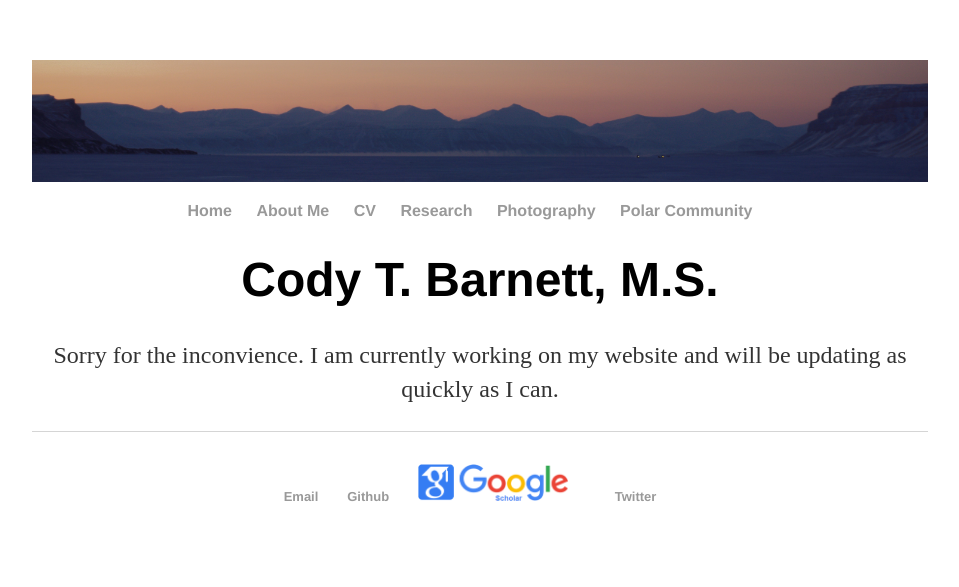
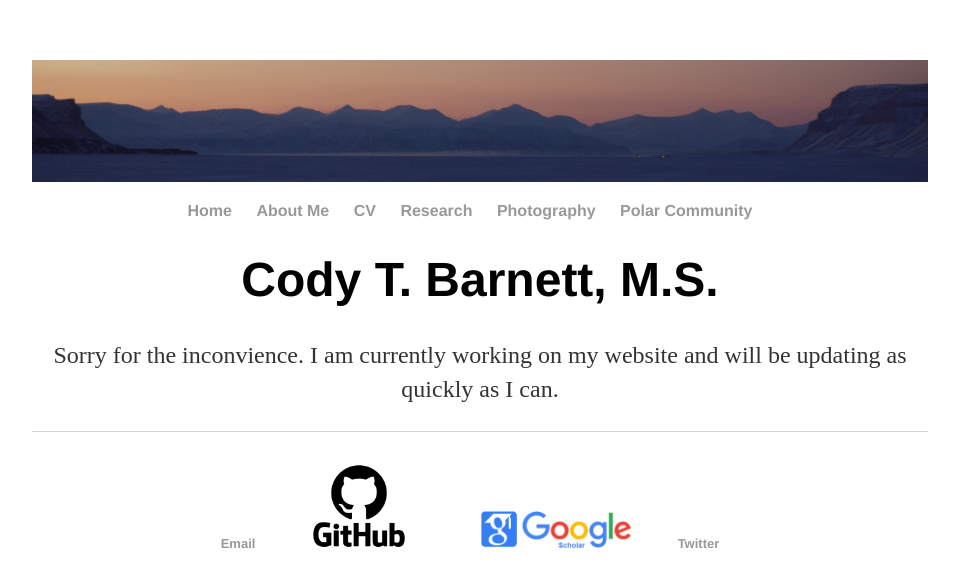
Before and after one commit to Cbarnett207/CBarnett207.github.io, a Jekyll site: the page built from index.html, in a window 1280 px wide. Shown: the top 587 px of the page, without its empty margins (160-1119 px from the left). Built offline with Jekyll 4.4.1, drawn with Linux system fonts in a browser that asks for light colours.

Commit message:
Update default.html
add github logo

```diff
--- a/_layouts/default.html
+++ b/_layouts/default.html
@@ -26,9 +26,11 @@
 			<footer>
 	    		<ul>
 	        		<div align="center"><li><a href="mailto:codybarnett@ku.edu"><font size="2cm">Email</font></a></li>
-					<li><a href="https://github.com/Cbarnett207"><font size="2cm">Github</font></a></li>
+					<li><a href="https://github.com/Cbarnett207"><img src="/images/GitHub_logo.png" width="150pt" alt="GitHub logo"/>&nbsp;&nbsp;</a></li>
 					<li><a href="https://scholar.google.com/citations?hl=en&view_op=list_works&gmla=AJsN-F4UgN5ueqeUOfjsqjmC7_p0A4dthMC9-y24TSlu-DjdC71s1ohvj_F66HKdx54Srv8PvgNy4anPrpieR786HQYsx5WQDQ&user=_cGjc70AAAAJ"><img src="/images/Google_Scholar_Logo.png" width="150pt" alt="GitHub logo"/>&nbsp;&nbsp;</a></li>
 					<li><a href="https://twitter.com/CodyTBarnett"><font size="2cm">Twitter</font></a></li>
+
+
 
 			</div>
 				</ul>
```
